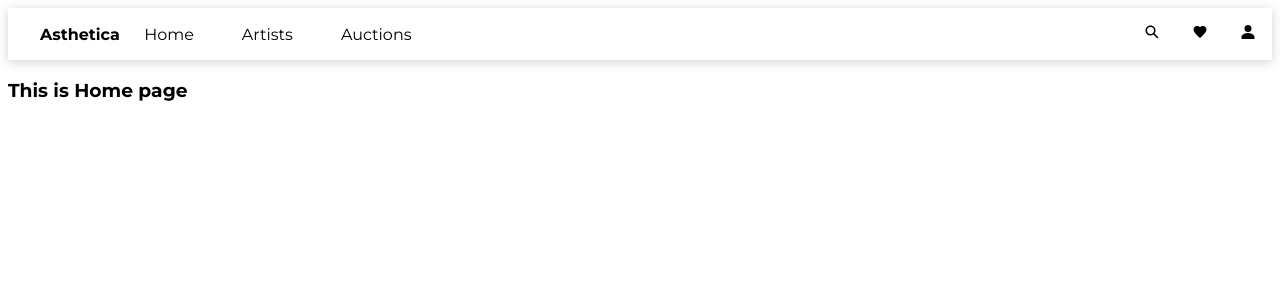
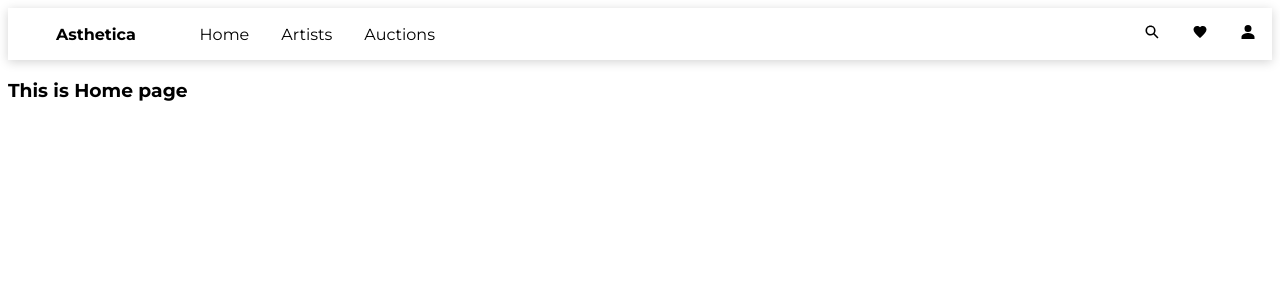
Before and after one commit to phanee27/CI-CD_SDP_Asthetica, a React (Vite) app in the folder asthetica/: page / in a window 1280 px wide. Shown: the top 300 px of the page. Built offline with nearby package versions, Linux system fonts and the light colour scheme.

Commit message:
Login underdev

```diff
--- a/asthetica/src/navbar/Navbar.css
+++ b/asthetica/src/navbar/Navbar.css
@@ -14,16 +14,17 @@
 .nav-start-section{
     align-items: center;
     display: flex;
-    width: 7vw;
+    width: 10vw;
     justify-content: start;
-    margin-left: 1rem;
+    margin-left: 2rem;
 }
 .nav-mid-section{
     display: flex;
     width: 50vw;
-    gap: 3rem;
+    gap: 2rem;
     align-items: center;
     justify-content: start;
+    margin-left: 0.5rem;
 }
 .nav-end-section{
     display: flex;
```
Also changed, not shown: asthetica/src/underdev/Login.jsx (added, +11 -0 lines).
